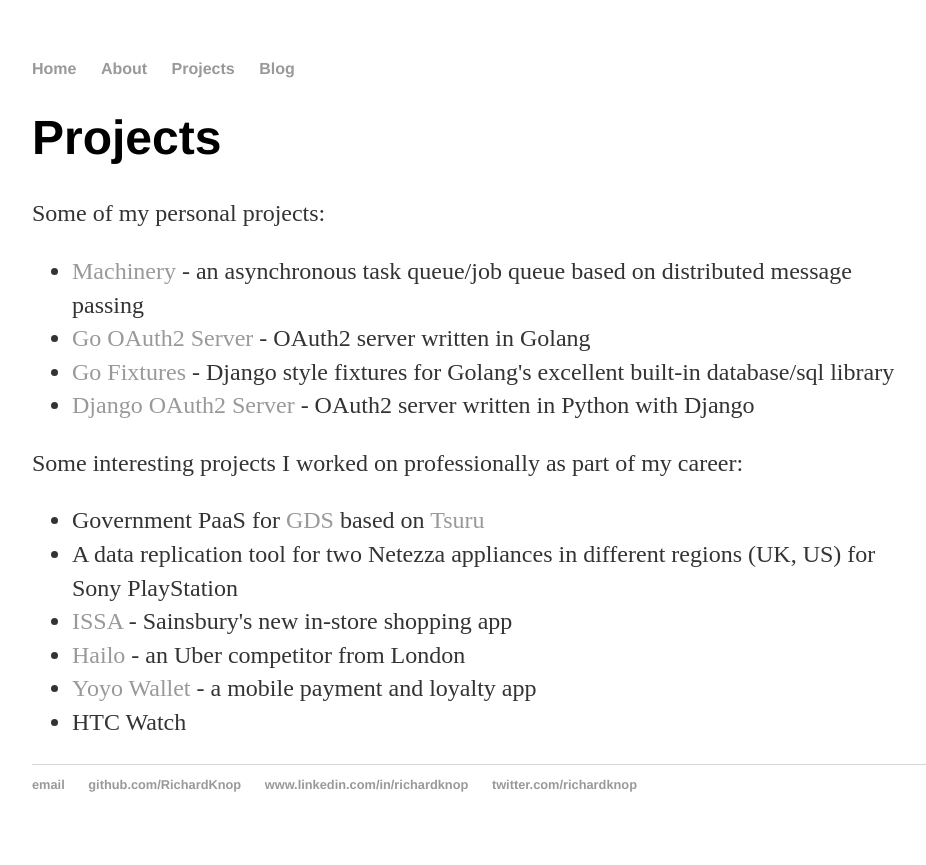
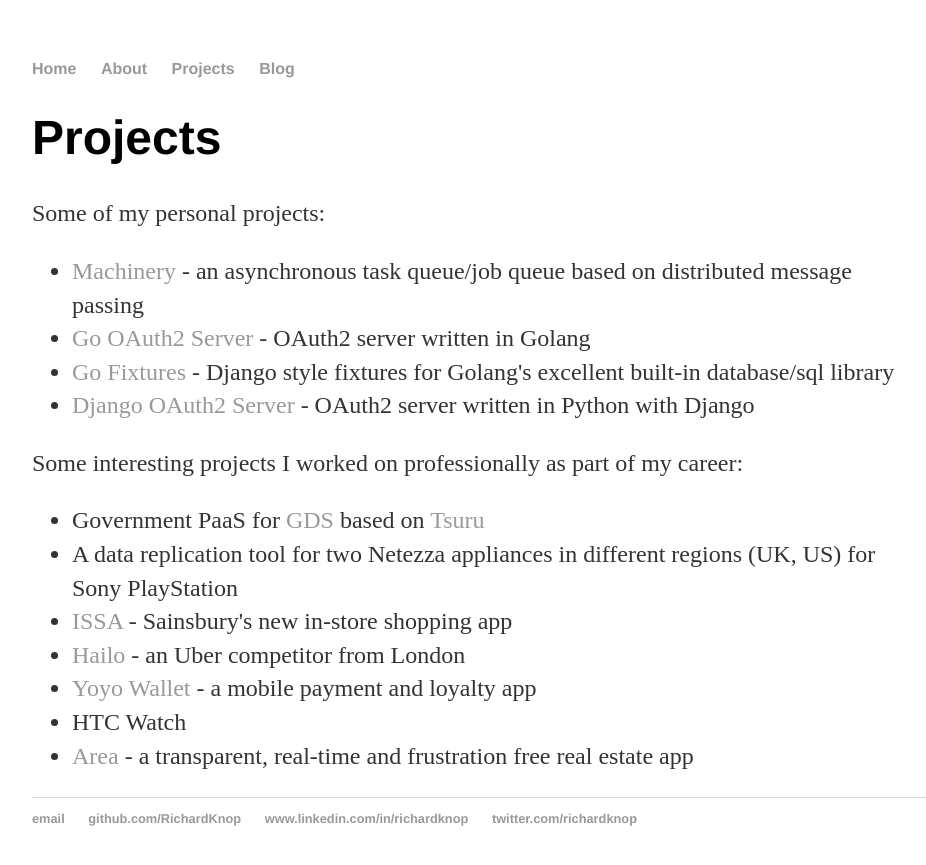
Before and after one commit to RichardKnop/richardknop.github.io, a Jekyll site: the page built from projects/index.html, in a window 1280 px wide. Shown: the top 865 px of the page, without its empty margins (160-1086 px from the left). Built offline with Jekyll 4.4.1, drawn with Linux system fonts in a browser that asks for light colours.

Commit message:
Update index.html

```diff
--- a/projects/index.html
+++ b/projects/index.html
@@ -19,6 +19,7 @@
     <li><a href="https://www.hailoapp.com/">Hailo</a> - an Uber competitor from London</li>
     <li><a href="http://yoyowallet.com/">Yoyo Wallet</a> - a mobile payment and loyalty app</li>
     <li>HTC Watch</li>
+    <li><a href="http://www.myarea.com/">Area</a> - a transparent, real-time and frustration free real estate app</li>
   </ul>
 </div>
 <!-- /.blurb -->
```
